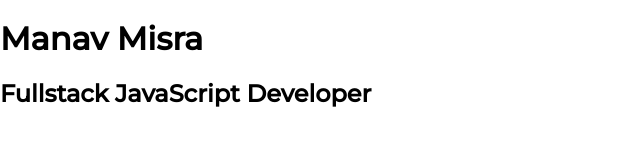
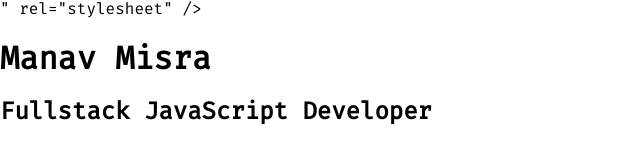
Before and after one commit to xXBricksquadXx/portfolio-1, a website: page index.html in a window 1280 px wide. Shown: the whole page, without its empty margins (0-640 px from the left). Drawn offline with nearby package versions, Linux system fonts and the light colour scheme.

Commit message:
updated-Fonts

```diff
--- a/index.html
+++ b/index.html
@@ -13,10 +13,14 @@
     />
 
     <link rel="preconnect" href="https://fonts.gstatic.com" />
+    <link href="
+    <link rel="preconnect" href="https://fonts.gstatic.com" />
     <link
-      href="https://fonts.googleapis.com/css2?family=Montserrat:wght@400;500&display=swap"
+      href="https://fonts.googleapis.com/css2?family=Fira+Mono&display=swap"
       rel="stylesheet"
     />
+    " rel="stylesheet" />
+    <!-- Add Google fonts -->
 
     <link rel="stylesheet" href="style.css" />
 
--- a/style.css
+++ b/style.css
@@ -1,6 +1,6 @@
 /* Select the 'body' tag from the HTML */
 body {
   /* Apply the following rules */
-  font-family: "Montserrat", -apple-system, BlinkMacSystemFont, "Segoe UI",
+  font-family: "Fira Mono", -apple-system, BlinkMacSystemFont, "Segoe UI",
     Roboto, Oxygen, Ubuntu, Cantarell, "Open Sans", "Helvetica Neue", sans-serif;
 }
```
